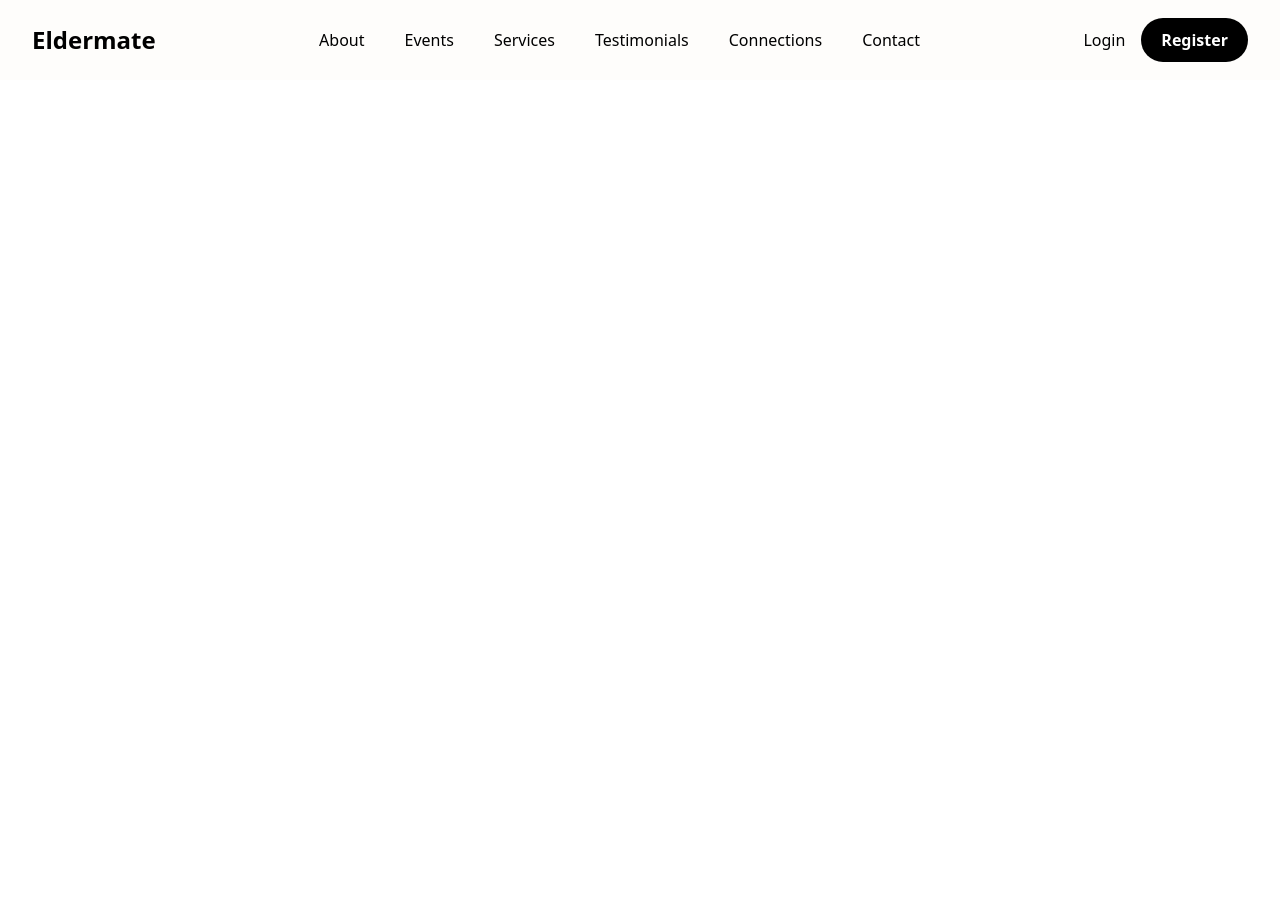
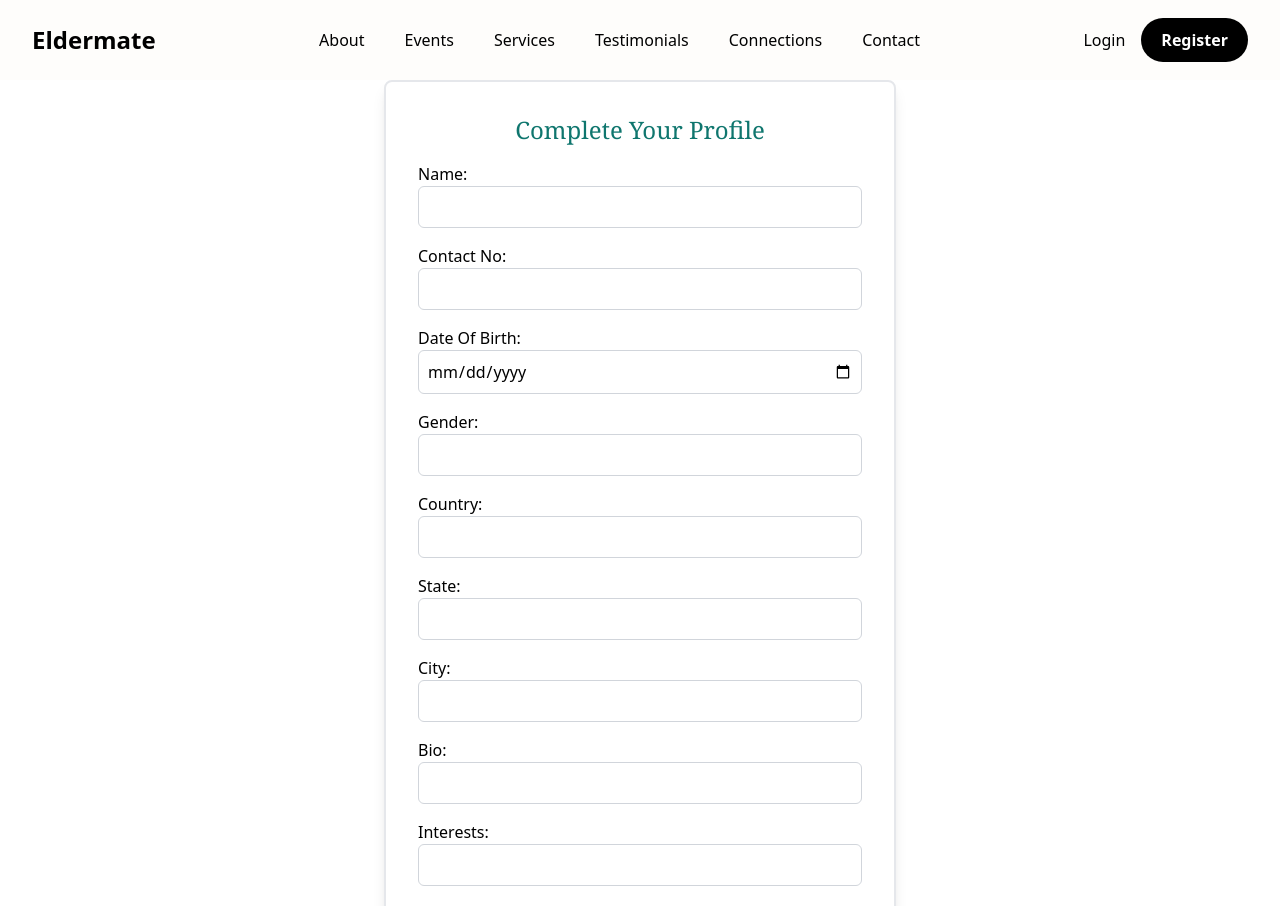
Before and after one commit to ProdigyRahul/Eldermate-fsd, a React (Vite) app in the folder frontend/: page /completeProfile in a window 1280 px wide. Shown: the top 906 px of the page. Before the commit the page ends 800 px from the top, so only its background shows below. Built offline with nearby package versions, Linux system fonts and the light colour scheme.

Commit message:
Complete Profile

```diff
--- a/frontend/src/App.tsx
+++ b/frontend/src/App.tsx
@@ -9,6 +9,7 @@ import Services from "./components/Services";
 import Login from "./components/Login";
 import Register from "./components/Register";
 import Testimonials from "./components/Testimonials";
+import CompleteProfile from "./components/CompleteProfile";
 
 
 function App() {
@@ -29,6 +30,7 @@ function App() {
                   <Services />
                   <Testimonials />
                   <Contact />
+                  <CompleteProfile />
                 </main>
               }
             />
@@ -41,6 +43,7 @@ function App() {
             <Route path="/login" element={<Login />} />
             <Route path="/register" element={<Register />} />
             <Route path="/testimonials" element={<Testimonials />} />
+            <Route path="/completeProfile" element={<CompleteProfile />} />
           </Routes>
         </div>
       </Router>
--- /dev/null
+++ b/frontend/src/components/CompleteProfile.tsx
@@ -0,0 +1,181 @@
+import React, { useState } from 'react';
+import { Link, useNavigate } from 'react-router-dom';
+
+const CompleteProfile: React.FC = () => {
+    const [name, setName] = useState('');
+    const [contactNo, setContactNo] = useState('');
+    const [dateOfBirth, setDateOfBirth] = useState('');
+    const [gender, setGender] = useState('');
+    const [country, setCountry] = useState('');
+    const [state, setState] = useState('');
+    const [city, setCity] = useState('');
+    const [bio, setBio] = useState('');
+    const [interests, setInterests] = useState('');
+    const [languages, setLanguages] = useState('');
+    const [role, setRole] = useState('');
+
+    const handleSubmit = async (event: React.FormEvent) => {
+        event.preventDefault();
+
+        const profileData = {
+            name,
+            contactNo,
+            dateOfBirth,
+            gender,
+            country,
+            state,
+            city,
+            bio,
+            role,
+        };
+
+        try {
+            const response = await fetch('/api/profile', {
+                method: 'POST',
+                headers: { 'Content-Type': 'application/json' },
+                body: JSON.stringify(profileData),
+            });
+
+            const data = await response.json();
+
+            if (response.ok) {
+                alert('Profile completed successfully!');
+            } else {
+                alert(`Failed to complete profile: ${data.message}`);
+            }
+        } catch (error) {
+            alert('An error occurred while completing the profile.');
+            console.error('Error:', error);
+        }
+    };
+
+    return (
+        <div className="flex items-center justify-center min-h-screen bg-cover bg-center" style={{ backgroundImage: "url('F:\Eldermate-fsd\frontend\src\assets\Bg2.png')" }}>
+            <div className="border-2 border-ridge-600 rounded-lg bg-white bg-opacity-90 p-8 max-w-lg w-full shadow-lg">
+                <h2 className="text-2xl font-serif text-teal-700 mb-4 text-center">Complete Your Profile</h2>
+                <form onSubmit={handleSubmit} className="space-y-4">
+                    <div className="form-group">
+                        <label htmlFor="name" className="block text-left">Name:</label>
+                        <input
+                            type="text"
+                            id="name"
+                            value={name}
+                            onChange={(e) => setName(e.target.value)}
+                            required
+                            className="w-full border border-gray-300 rounded-md p-2"
+                        />
+                    </div>
+                    <div className="form-group">
+                        <label htmlFor="contactNo" className="block text-left">Contact No:</label>
+                        <input
+                            type="text"
+                            id="contactNo"
+                            value={contactNo}
+                            onChange={(e) => setContactNo(e.target.value)}
+                            required
+                            className="w-full border border-gray-300 rounded-md p-2"
+                        />
+                    </div>
+                    <div className="form-group">
+                        <label htmlFor="dateOfBirth" className="block text-left">Date Of Birth:</label>
+                        <input
+                            type="date"
+                            id="dateOfBirth"
+                            value={dateOfBirth}
+                            onChange={(e) => setDateOfBirth(e.target.value)}
+                            required
+                            className="w-full border border-gray-300 rounded-md p-2"
+                        />
+                    </div>
+                    <div className="form-group">
+                        <label htmlFor="gender" className="block text-left">Gender:</label>
+                        <input
+                            type="text"
+                            id="gender"
+                            value={gender}
+                            onChange={(e) => setGender(e.target.value)}
+                            required
+                            className="w-full border border-gray-300 rounded-md p-2"
+                        />
+                    </div>
+                    <div className="form-group">
+                        <label htmlFor="country" className="block text-left">Country:</label>
+                        <input
+                            type="text"
+                            id="country"
+                            value={country}
+                            onChange={(e) => setCountry(e.target.value)}
+                            required
+                            className="w-full border border-gray-300 rounded-md p-2"
+                        />
+                    </div>
+                    <div className="form-group">
+                        <label htmlFor="state" className="block text-left">State:</label>
+                        <input
+                            type="text"
+                            id="state"
+                            value={state}
+                            onChange={(e) => setState(e.target.value)}
+                            required
+                            className="w-full border border-gray-300 rounded-md p-2"
+                        />
+                    </div>
+                    <div className="form-group">
+                        <label htmlFor="city" className="block text-left">City:</label>
+                        <input
+                            type="text"
+                            id="city"
+                            value={city}
+                            onChange={(e) => setCity(e.target.value)}
+                            required
+                            className="w-full border border-gray-300 rounded-md p-2"
+                        />
+                    </div>
+                    <div className="form-group">
+                        <label htmlFor="bio" className="block text-left">Bio:</label>
+                        <input
+                            type="text"
+                            id="bio"
+                            value={bio}
+                            onChange={(e) => setBio(e.target.value)}
+                            required
+                            className="w-full border border-gray-300 rounded-md p-2"
+                        />
+                    </div>
+                    <div className="form-group">
+                        <label htmlFor="interests" className="block text-left">Interests:</label>
+                        <input
+                            type="text"
+                            id="interests"
+                            value={interests}
+                            onChange={(e) => setInterests(e.target.value)}
+                            required
+                            className="w-full border border-gray-300 rounded-md p-2"
+                        />
+                    </div>
+                    <div className="form-group">
+                        <label htmlFor="languages" className="block text-left">Languages:</label>
+                        <input
+                            type="text"
+                            id="languages"
+                            value={languages}
+                            onChange={(e) => setLanguages(e.target.value)}
+                            required
+                            className="w-full border border-gray-300 rounded-md p-2"
+                        />
+                    </div>
+                    <div className="form-group">
+                        <label className="block text-left">Select Your Role:</label>
+                        <div className='flex gap-4 mt-2'>
+                            <Link to="/mate-details" className='w-full bg-teal-600 text-white rounded-md py-2 text-center'>Mate</Link>
+                            <Link to="/grandpalForm" className='w-full bg-teal-600 text-white rounded-md py-2 text-center'>Grandpal</Link>
+                        </div>
+                    </div>
+                    <button type="submit" className="w-full bg-teal-600 text-white rounded-md py-2 mt-4">Submit</button>
+                </form>
+            </div>
+        </div>
+    );
+};
+
+export default CompleteProfile;
```
